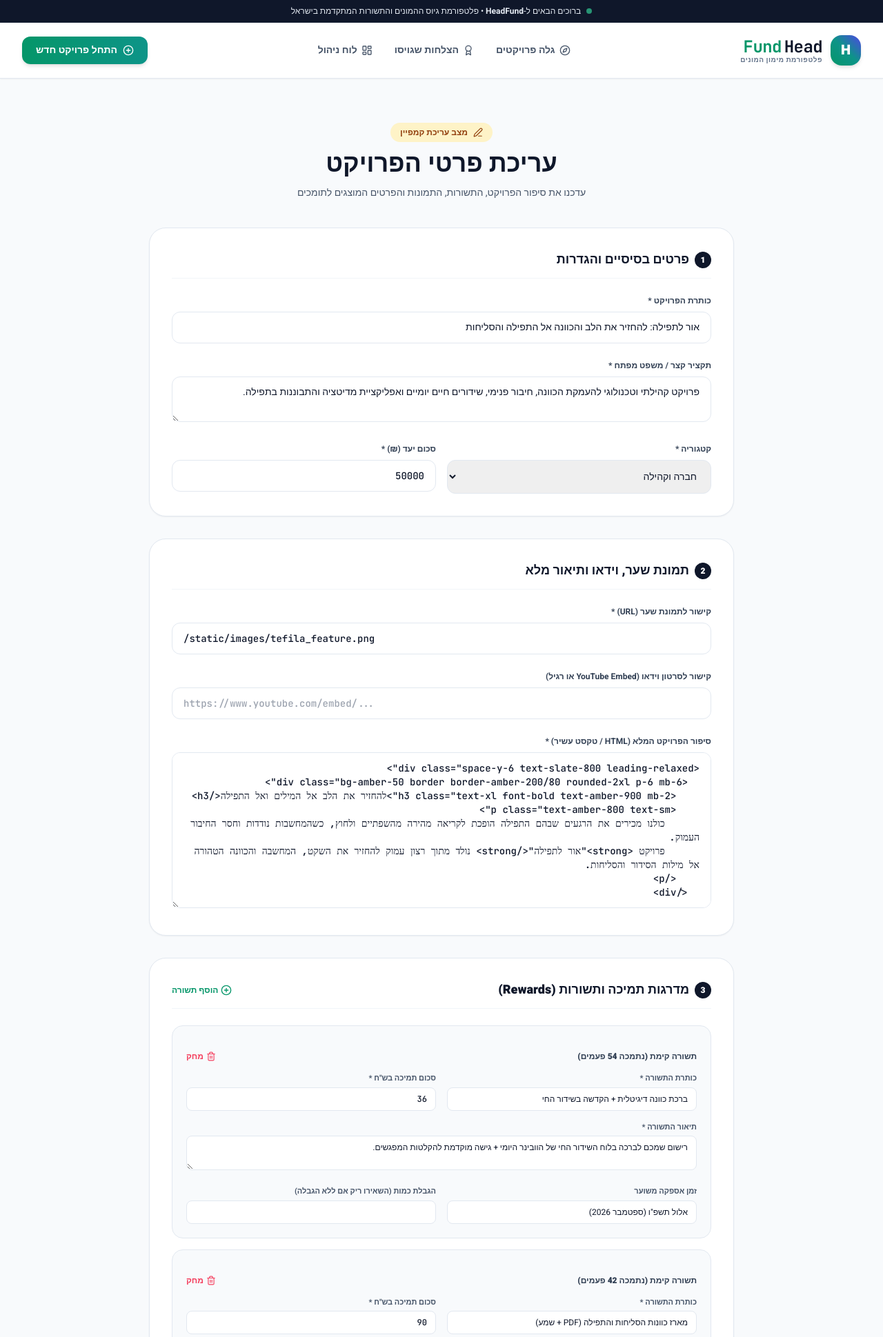
After one commit to yacovdroridev/crowdfund-platform, a Flask app: page /project/or-latefila/edit in a window 1280 px wide. The commit adds this page. Shown: the top 1939 px of the page at 69% size. Run offline with Flask 3, Linux system fonts and the light colour scheme; data comes from the database, SQL or seed files in the repository; some libraries are stand-ins or nearby versions.

Commit message:
feat: add project editing wizard with live rewards management

```diff
--- a/app.py
+++ b/app.py
@@ -232,6 +232,86 @@ def pledge_success(pledge_id):
 
     return render_template('success.html', pledge=dict(pledge))
 
+@app.route('/project/<slug>/edit', methods=['GET', 'POST'])
+def edit_project(slug):
+    conn = get_db()
+    cursor = conn.cursor()
+
+    cursor.execute("SELECT * FROM projects WHERE slug = ?", (slug,))
+    project = cursor.fetchone()
+
+    if not project:
+        conn.close()
+        abort(404)
+
+    if request.method == 'POST':
+        title = request.form.get('title', '').strip()
+        subtitle = request.form.get('subtitle', '').strip()
+        category = request.form.get('category', 'technology')
+        goal_amount = float(request.form.get('goal_amount', project['goal_amount']))
+        creator_name = request.form.get('creator_name', '').strip()
+        creator_email = request.form.get('creator_email', '').strip()
+        creator_phone = request.form.get('creator_phone', '').strip()
+        creator_bio = request.form.get('creator_bio', '').strip()
+        creator_avatar = request.form.get('creator_avatar', '').strip() or project['creator_avatar']
+        cover_image = request.form.get('cover_image', '').strip() or project['cover_image']
+        video_url = request.form.get('video_url', '').strip() or None
+        story_html = request.form.get('story_html', '').strip()
+
+        cursor.execute("""
+        UPDATE projects SET
+            title = ?, subtitle = ?, category = ?, goal_amount = ?,
+            creator_name = ?, creator_email = ?, creator_phone = ?, creator_bio = ?,
+            creator_avatar = ?, cover_image = ?, video_url = ?, story_html = ?
+        WHERE id = ?
+        """, (
+            title, subtitle, category, goal_amount,
+            creator_name, creator_email, creator_phone, creator_bio,
+            creator_avatar, cover_image, video_url, story_html,
+            project['id']
+        ))
+
+        # Handle rewards: remove old ones without pledges and update/insert
+        tier_titles = request.form.getlist('reward_title[]')
+        tier_amounts = request.form.getlist('reward_amount[]')
+        tier_descriptions = request.form.getlist('reward_desc[]')
+        tier_deliveries = request.form.getlist('reward_delivery[]')
+        tier_limits = request.form.getlist('reward_limit[]')
+        now_str = datetime.now().strftime("%Y-%m-%d %H:%M:%S")
+
+        # Clear existing rewards that can be safely recreated or modified
+        cursor.execute("DELETE FROM rewards WHERE project_id = ? AND quantity_claimed = 0", (project['id'],))
+
+        for i in range(len(tier_titles)):
+            if tier_titles[i].strip() and tier_amounts[i]:
+                try:
+                    amt = float(tier_amounts[i])
+                    lim = int(tier_limits[i]) if tier_limits[i] and tier_limits[i].isdigit() else None
+                    cursor.execute("""
+                    INSERT INTO rewards (
+                        project_id, title, description, amount, estimated_delivery,
+                        quantity_limit, quantity_claimed, includes_shipping, created_at
+                    ) VALUES (?, ?, ?, ?, ?, ?, 0, 1, ?)
+                    """, (
+                        project['id'], tier_titles[i].strip(), tier_descriptions[i].strip() if i < len(tier_descriptions) else "",
+                        amt, tier_deliveries[i].strip() if i < len(tier_deliveries) and tier_deliveries[i] else "בקרוב",
+                        lim, now_str
+                    ))
+                except ValueError:
+                    continue
+
+        conn.commit()
+        conn.close()
+
+        flash("פרטי הפרויקט עודכנו בהצלחה!", "success")
+        return redirect(url_for('project_detail', slug=slug))
+
+    cursor.execute("SELECT * FROM rewards WHERE project_id = ? ORDER BY amount ASC", (project['id'],))
+    rewards = [dict(r) for r in cursor.fetchall()]
+    conn.close()
+
+    return render_template('edit.html', project=dict(project), rewards=rewards, categories=CATEGORIES)
+
 @app.route('/create', methods=['GET', 'POST'])
 def create_project():
     if request.method == 'POST':
--- a/templates/dashboard.html
+++ b/templates/dashboard.html
@@ -84,8 +84,9 @@
                   {{ 'הושלם בהצלחה' if p.percent >= 100 else 'פעיל' }}
                 </span>
               </td>
-              <td class="p-4">
+              <td class="p-4 flex items-center gap-3">
                 <a href="{{ url_for('project_detail', slug=p.slug) }}" class="text-emerald-600 hover:text-emerald-800 font-bold">צפייה ←</a>
+                <a href="{{ url_for('edit_project', slug=p.slug) }}" class="text-slate-500 hover:text-slate-800 font-bold">עריכה ✏️</a>
               </td>
             </tr>
           {% endfor %}
--- /dev/null
+++ b/templates/edit.html
@@ -0,0 +1,226 @@
+{% extends 'base.html' %}
+
+{% block title %}עריכת פרויקט: {{ project.title }} | HeadFund{% endblock %}
+
+{% block content %}
+<section class="max-w-4xl mx-auto px-4 sm:px-6 py-12">
+
+  <div class="mb-10 text-center">
+    <div class="inline-flex items-center gap-2 px-3.5 py-1.5 rounded-full bg-amber-100 text-amber-800 text-xs font-bold mb-3">
+      <i data-lucide="edit-3" class="w-3.5 h-3.5"></i>
+      <span>מצב עריכת קמפיין</span>
+    </div>
+    <h1 class="text-3xl sm:text-4xl font-black text-slate-900 mb-3">עריכת פרטי הפרויקט</h1>
+    <p class="text-slate-600 text-sm max-w-xl mx-auto">עדכנו את סיפור הפרויקט, התשורות, התמונות והפרטים המוצגים לתומכים</p>
+  </div>
+
+  <form method="POST" action="{{ url_for('edit_project', slug=project.slug) }}" class="space-y-8">
+
+    <!-- Step 1: Basic Info -->
+    <div class="bg-white p-6 sm:p-8 rounded-3xl border border-slate-200 shadow-sm space-y-6">
+      <h2 class="text-lg font-black text-slate-900 border-b border-slate-100 pb-3 flex items-center gap-2">
+        <span class="w-6 h-6 rounded-full bg-slate-900 text-white flex items-center justify-center text-xs">1</span>
+        פרטים בסיסיים והגדרות
+      </h2>
+
+      <div>
+        <label class="block text-xs font-bold text-slate-700 mb-2">כותרת הפרויקט *</label>
+        <input type="text" name="title" required value="{{ project.title }}" class="w-full px-4 py-3 rounded-xl border border-slate-200 text-sm focus:ring-2 focus:ring-emerald-500 focus:outline-none">
+      </div>
+
+      <div>
+        <label class="block text-xs font-bold text-slate-700 mb-2">תקציר קצר / משפט מפתח *</label>
+        <textarea name="subtitle" required rows="2" class="w-full px-4 py-3 rounded-xl border border-slate-200 text-sm focus:ring-2 focus:ring-emerald-500 focus:outline-none">{{ project.subtitle }}</textarea>
+      </div>
+
+      <div class="grid grid-cols-1 sm:grid-cols-2 gap-4">
+        <div>
+          <label class="block text-xs font-bold text-slate-700 mb-2">קטגוריה *</label>
+          <select name="category" class="w-full px-4 py-3 rounded-xl border border-slate-200 text-sm focus:ring-2 focus:ring-emerald-500 focus:outline-none">
+            {% for cat_id, cat_name in categories.items() %}
+              <option value="{{ cat_id }}" {% if project.category == cat_id %}selected{% endif %}>{{ cat_name }}</option>
+            {% endfor %}
+          </select>
+        </div>
+
+        <div>
+          <label class="block text-xs font-bold text-slate-700 mb-2">סכום יעד (₪) *</label>
+          <input type="number" name="goal_amount" required value="{{ "{:.0f}".format(project.goal_amount) }}" min="1000" class="w-full px-4 py-3 rounded-xl border border-slate-200 text-sm font-mono focus:ring-2 focus:ring-emerald-500 focus:outline-none">
+        </div>
+      </div>
+    </div>
+
+    <!-- Step 2: Media & Content -->
+    <div class="bg-white p-6 sm:p-8 rounded-3xl border border-slate-200 shadow-sm space-y-6">
+      <h2 class="text-lg font-black text-slate-900 border-b border-slate-100 pb-3 flex items-center gap-2">
+        <span class="w-6 h-6 rounded-full bg-slate-900 text-white flex items-center justify-center text-xs">2</span>
+        תמונת שער, וידאו ותיאור מלא
+      </h2>
+
+      <div>
+        <label class="block text-xs font-bold text-slate-700 mb-2">קישור לתמונת שער (URL) *</label>
+        <input type="url" name="cover_image" required value="{{ project.cover_image }}" class="w-full px-4 py-3 rounded-xl border border-slate-200 text-sm font-mono focus:ring-2 focus:ring-emerald-500 focus:outline-none" dir="ltr">
+      </div>
+
+      <div>
+        <label class="block text-xs font-bold text-slate-700 mb-2">קישור לסרטון וידאו (YouTube Embed או רגיל)</label>
+        <input type="text" name="video_url" value="{{ project.video_url or '' }}" placeholder="https://www.youtube.com/embed/..." class="w-full px-4 py-3 rounded-xl border border-slate-200 text-sm font-mono focus:ring-2 focus:ring-emerald-500 focus:outline-none" dir="ltr">
+      </div>
+
+      <div>
+        <label class="block text-xs font-bold text-slate-700 mb-2">סיפור הפרויקט המלא (HTML / טקסט עשיר) *</label>
+        <textarea name="story_html" required rows="10" class="w-full px-4 py-3 rounded-xl border border-slate-200 text-sm font-mono focus:ring-2 focus:ring-emerald-500 focus:outline-none">{{ project.story_html }}</textarea>
+      </div>
+    </div>
+
+    <!-- Step 3: Rewards -->
+    <div class="bg-white p-6 sm:p-8 rounded-3xl border border-slate-200 shadow-sm space-y-6">
+      <div class="flex items-center justify-between border-b border-slate-100 pb-3">
+        <h2 class="text-lg font-black text-slate-900 flex items-center gap-2">
+          <span class="w-6 h-6 rounded-full bg-slate-900 text-white flex items-center justify-center text-xs">3</span>
+          מדרגות תמיכה ותשורות (Rewards)
+        </h2>
+        <button type="button" onclick="addRewardTier()" class="text-xs font-bold text-emerald-600 hover:text-emerald-700 flex items-center gap-1">
+          <i data-lucide="plus-circle" class="w-4 h-4"></i>
+          <span>הוסף תשורה</span>
+        </button>
+      </div>
+
+      <div id="rewards-container" class="space-y-4">
+        {% for r in rewards %}
+          <div class="reward-tier-box p-5 rounded-2xl border border-slate-200 bg-slate-50 space-y-4 relative">
+            <input type="hidden" name="existing_reward_id[]" value="{{ r.id }}">
+            <div class="flex items-center justify-between">
+              <span class="text-xs font-black text-slate-700">תשורה קימת (נתמכה {{ r.quantity_claimed }} פעמים)</span>
+              <button type="button" onclick="removeRewardTier(this)" class="text-xs text-rose-500 hover:text-rose-700 font-bold flex items-center gap-1">
+                <i data-lucide="trash-2" class="w-3.5 h-3.5"></i>
+                <span>מחק</span>
+              </button>
+            </div>
+
+            <div class="grid grid-cols-1 sm:grid-cols-2 gap-4">
+              <div>
+                <label class="block text-[11px] font-bold text-slate-600 mb-1">כותרת התשורה *</label>
+                <input type="text" name="reward_title[]" value="{{ r.title }}" required class="w-full px-3 py-2 rounded-lg border border-slate-200 text-xs bg-white">
+              </div>
+              <div>
+                <label class="block text-[11px] font-bold text-slate-600 mb-1">סכום תמיכה בש"ח *</label>
+                <input type="number" name="reward_amount[]" value="{{ "{:.0f}".format(r.amount) }}" required class="w-full px-3 py-2 rounded-lg border border-slate-200 text-xs bg-white font-mono">
+              </div>
+            </div>
+
+            <div>
+              <label class="block text-[11px] font-bold text-slate-600 mb-1">תיאור התשורה *</label>
+              <textarea name="reward_desc[]" rows="2" class="w-full px-3 py-2 rounded-lg border border-slate-200 text-xs bg-white">{{ r.description }}</textarea>
+            </div>
+
+            <div class="grid grid-cols-1 sm:grid-cols-2 gap-4">
+              <div>
+                <label class="block text-[11px] font-bold text-slate-600 mb-1">זמן אספקה משוער</label>
+                <input type="text" name="reward_delivery[]" value="{{ r.estimated_delivery }}" class="w-full px-3 py-2 rounded-lg border border-slate-200 text-xs bg-white">
+              </div>
+              <div>
+                <label class="block text-[11px] font-bold text-slate-600 mb-1">הגבלת כמות (השאירו ריק אם ללא הגבלה)</label>
+                <input type="number" name="reward_limit[]" value="{{ r.quantity_limit or '' }}" class="w-full px-3 py-2 rounded-lg border border-slate-200 text-xs bg-white font-mono">
+              </div>
+            </div>
+          </div>
+        {% endfor %}
+      </div>
+    </div>
+
+    <!-- Step 4: Creator Info -->
+    <div class="bg-white p-6 sm:p-8 rounded-3xl border border-slate-200 shadow-sm space-y-6">
+      <h2 class="text-lg font-black text-slate-900 border-b border-slate-100 pb-3 flex items-center gap-2">
+        <span class="w-6 h-6 rounded-full bg-slate-900 text-white flex items-center justify-center text-xs">4</span>
+        פרטי היוזם
+      </h2>
+
+      <div class="grid grid-cols-1 sm:grid-cols-3 gap-4">
+        <div>
+          <label class="block text-xs font-bold text-slate-700 mb-2">שם מלא / שם הארגון *</label>
+          <input type="text" name="creator_name" required value="{{ project.creator_name }}" class="w-full px-4 py-3 rounded-xl border border-slate-200 text-sm">
+        </div>
+        <div>
+          <label class="block text-xs font-bold text-slate-700 mb-2">דוא"ל ליצירת קשר *</label>
+          <input type="email" name="creator_email" required value="{{ project.creator_email or '' }}" class="w-full px-4 py-3 rounded-xl border border-slate-200 text-sm font-mono" dir="ltr">
+        </div>
+        <div>
+          <label class="block text-xs font-bold text-slate-700 mb-2">טלפון / וואטסאפ</label>
+          <input type="tel" name="creator_phone" value="{{ project.creator_phone or '' }}" class="w-full px-4 py-3 rounded-xl border border-slate-200 text-sm font-mono" dir="ltr">
+        </div>
+      </div>
+
+      <div>
+        <label class="block text-xs font-bold text-slate-700 mb-2">תמונת פרופיל (URL)</label>
+        <input type="url" name="creator_avatar" value="{{ project.creator_avatar }}" class="w-full px-4 py-3 rounded-xl border border-slate-200 text-sm font-mono" dir="ltr">
+      </div>
+
+      <div>
+        <label class="block text-xs font-bold text-slate-700 mb-2">אודות היוזם (Bio)</label>
+        <textarea name="creator_bio" rows="2" class="w-full px-4 py-3 rounded-xl border border-slate-200 text-sm">{{ project.creator_bio or '' }}</textarea>
+      </div>
+    </div>
+
+    <!-- Submit Buttons -->
+    <div class="flex items-center justify-between pt-4">
+      <a href="{{ url_for('project_detail', slug=project.slug) }}" class="px-6 py-3 rounded-xl bg-slate-100 hover:bg-slate-200 text-slate-700 font-bold text-xs transition-colors">
+        ביטול וחזרה לפרויקט
+      </a>
+      <button type="submit" class="px-8 py-4 rounded-xl bg-emerald-600 hover:bg-emerald-500 text-white font-extrabold text-sm shadow-lg hover:shadow-xl transition-all flex items-center gap-2">
+        <i data-lucide="check" class="w-4 h-4"></i>
+        <span>שמור שינויים ועדכן פרויקט</span>
+      </button>
+    </div>
+
+  </form>
+</section>
+
+<script>
+  function addRewardTier() {
+    const container = document.getElementById('rewards-container');
+    const newTier = document.createElement('div');
+    newTier.className = "reward-tier-box p-5 rounded-2xl border border-emerald-200 bg-emerald-50/40 space-y-4 relative";
+    newTier.innerHTML = `
+      <div class="flex items-center justify-between">
+        <span class="text-xs font-black text-emerald-800">תשורה חדשה</span>
+        <button type="button" onclick="removeRewardTier(this)" class="text-xs text-rose-500 hover:text-rose-700 font-bold flex items-center gap-1">
+          <i data-lucide="trash-2" class="w-3.5 h-3.5"></i>
+          <span>הסר</span>
+        </button>
+      </div>
+      <div class="grid grid-cols-1 sm:grid-cols-2 gap-4">
+        <div>
+          <label class="block text-[11px] font-bold text-slate-600 mb-1">כותרת התשורה *</label>
+          <input type="text" name="reward_title[]" required placeholder="לדוגמה: עותק מודפס חתום" class="w-full px-3 py-2 rounded-lg border border-slate-200 text-xs bg-white">
+        </div>
+        <div>
+          <label class="block text-[11px] font-bold text-slate-600 mb-1">סכום תמיכה בש"ח *</label>
+          <input type="number" name="reward_amount[]" required placeholder="100" class="w-full px-3 py-2 rounded-lg border border-slate-200 text-xs bg-white font-mono">
+        </div>
+      </div>
+      <div>
+        <label class="block text-[11px] font-bold text-slate-600 mb-1">תיאור התשורה *</label>
+        <textarea name="reward_desc[]" rows="2" placeholder="מה כוללת התשורה..." class="w-full px-3 py-2 rounded-lg border border-slate-200 text-xs bg-white"></textarea>
+      </div>
+      <div class="grid grid-cols-1 sm:grid-cols-2 gap-4">
+        <div>
+          <label class="block text-[11px] font-bold text-slate-600 mb-1">זמן אספקה משוער</label>
+          <input type="text" name="reward_delivery[]" placeholder="חודש ושנה" class="w-full px-3 py-2 rounded-lg border border-slate-200 text-xs bg-white">
+        </div>
+        <div>
+          <label class="block text-[11px] font-bold text-slate-600 mb-1">הגבלת כמות</label>
+          <input type="number" name="reward_limit[]" placeholder="ללא הגבלה" class="w-full px-3 py-2 rounded-lg border border-slate-200 text-xs bg-white font-mono">
+        </div>
+      </div>
+    `;
+    container.appendChild(newTier);
+    lucide.createIcons();
+  }
+
+  function removeRewardTier(btn) {
+    const tierBox = btn.closest('.reward-tier-box');
+    tierBox.remove();
+  }
+</script>
+{% endblock %}
```
Also changed, not shown: templates/project.html (+8 -1 lines), tests/test_platform.py (+29 -0 lines).
